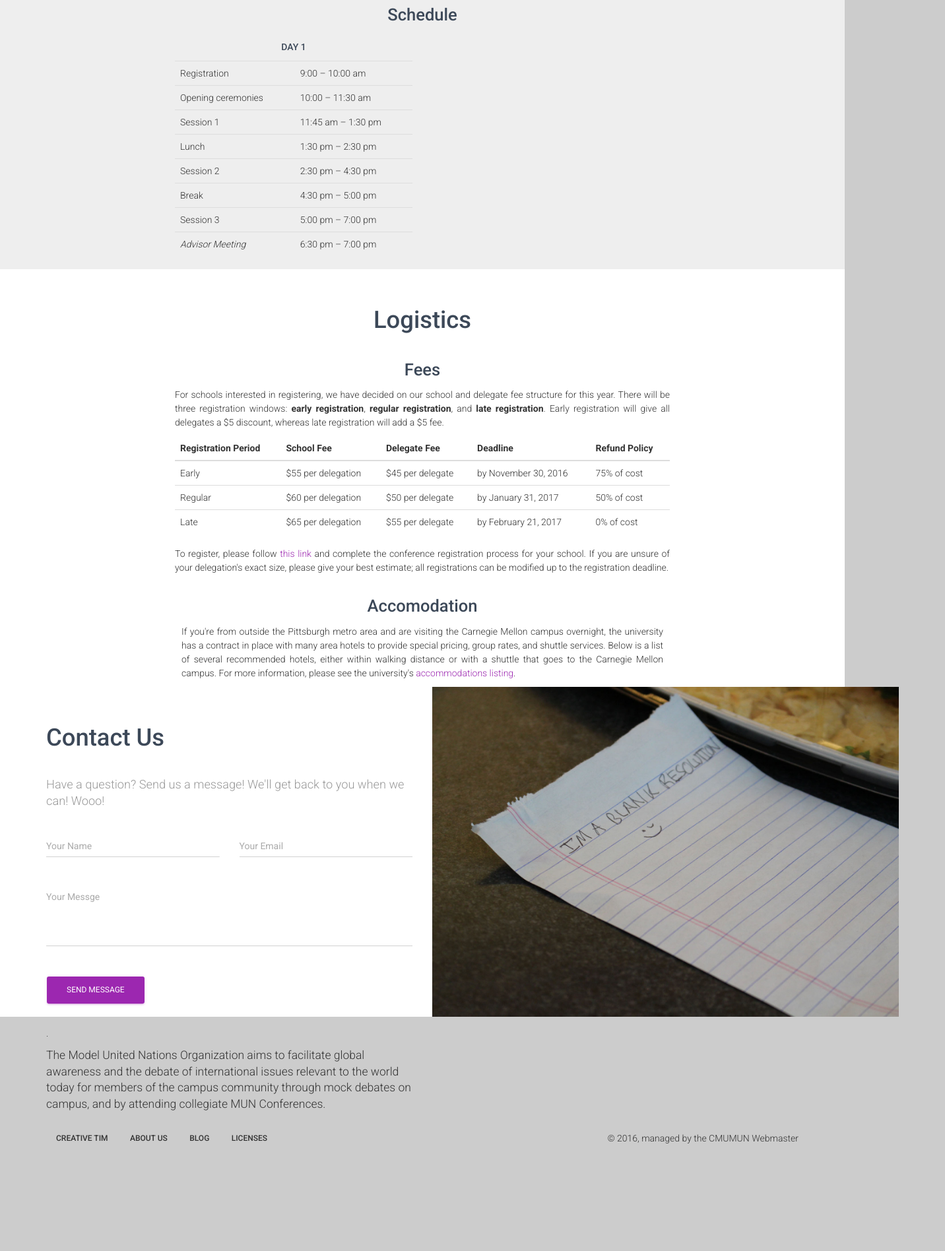
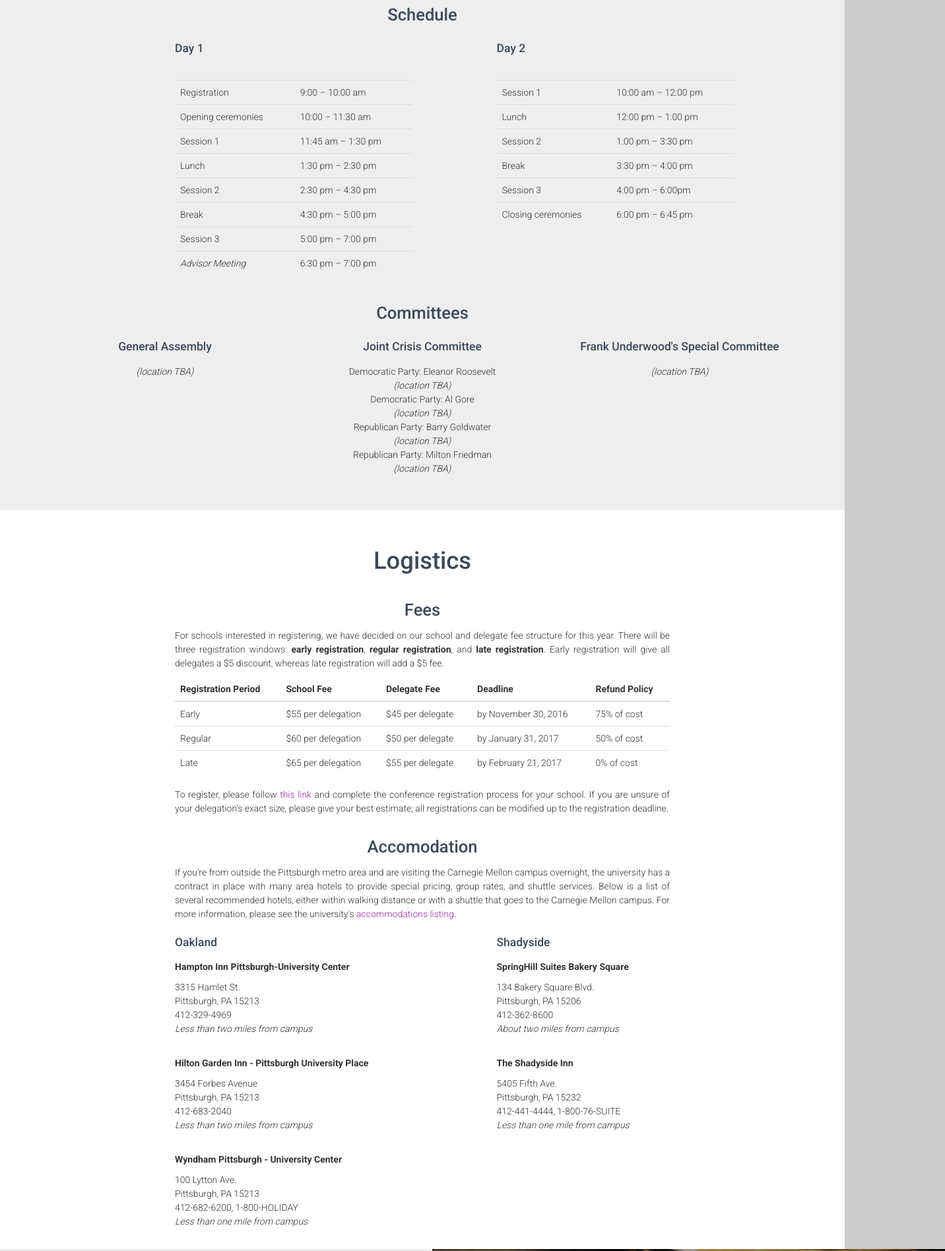
Before and after one commit to sina-sid/CMUMUN-Website, a website: page landing-page.html in a window 1280 px wide. Shown: the part 940-2836 px from the top of the page at 66% size, 1432 px wide, since content can reach past the window. Before the commit the page ends 2706 px from the top, so only its background shows below. Drawn offline with Linux system fonts and the light colour scheme.

Commit message:
Initial content added, styling tbd

```diff
--- a/landing-page.html
+++ b/landing-page.html
@@ -46,7 +46,10 @@
 	        			<a href="#" class="dropdown-toggle" data-toggle="dropdown">Conference <b class="caret"></b></a>
 	        			<ul class="dropdown-menu">
 						  <li><a href="#conference">Commitees</a></li>
+						  <li><a href="#conference-schedule">Background Guides</a></li>
 						  <li><a href="#conference-schedule">Schedule</a></li>
+						  <li class="divider"></li>
+					  	  <li><a href="#">The Team</a></li>
 	        			</ul>
 	        		</li>
 					<li class="dropdown">
@@ -93,51 +96,10 @@
 							<p align="justify">As the next academic year starts up and the conference draws closer, we will be updating our site with more information on topics, resources, registration, and schedules.</p>
 	                    </div>
 	                </div>
-<!-- 	                <h2 class="title">Here is our team</h2>
-
-					<div class="team">
-						<div class="row">
-							<div class="col-md-4">
-			                    <div class="team-player">
-			                        <img src="assets/img/avatar.jpg" alt="Thumbnail Image" class="img-raised img-circle">
-			                        <h4 class="title">Gigi Hadid <br />
-										<small class="text-muted">Model</small>
-									</h4>
-			                        <p class="description">You can write here details about one of your team members. You can give more details about what they do. Feel free to add some <a href="#">links</a> for people to be able to follow them outside the site.</p>
-									<a href="#pablo" class="btn btn-simple btn-just-icon"><i class="fa fa-twitter"></i></a>
-									<a href="#pablo" class="btn btn-simple btn-just-icon"><i class="fa fa-instagram"></i></a>
-									<a href="#pablo" class="btn btn-simple btn-just-icon btn-default"><i class="fa fa-facebook-square"></i></a>
-			                    </div>
-			                </div>
-			                <div class="col-md-4">
-			                    <div class="team-player">
-			                        <img src="assets/img/christian.jpg" alt="Thumbnail Image" class="img-raised img-circle">
-			                        <h4 class="title">Christian Louboutin<br />
-										<small class="text-muted">Designer</small>
-									</h4>
-			                        <p class="description">You can write here details about one of your team members. You can give more details about what they do. Feel free to add some <a href="#">links</a> for people to be able to follow them outside the site.</p>
-									<a href="#pablo" class="btn btn-simple btn-just-icon"><i class="fa fa-twitter"></i></a>
-									<a href="#pablo" class="btn btn-simple btn-just-icon"><i class="fa fa-linkedin"></i></a>
-			                    </div>
-			                </div>
-			                <div class="col-md-4">
-			                    <div class="team-player">
-			                        <img src="assets/img/kendall.jpg" alt="Thumbnail Image" class="img-raised img-circle">
-			                        <h4 class="title">Kendall Jenner<br />
-										<small class="text-muted">Model</small>
-									</h4>
-			                        <p>You can write here details about one of your team members. You can give more details about what they do. Feel free to add some <a href="#">links</a> for people to be able to follow them outside the site.</p>
-									<a href="#pablo" class="btn btn-simple btn-just-icon"><i class="fa fa-google-plus"></i></a>
-									<a href="#pablo" class="btn btn-simple btn-just-icon"><i class="fa fa-youtube-play"></i></a>
-									<a href="#pablo" class="btn btn-simple btn-just-icon btn-default"><i class="fa fa-twitter"></i></a>
-			                    </div>
-			                </div>
-						</div>
-					</div>
- -->
 	            </div>
 	        </div>
 	    </div>
+
 	    <div class="main" style="background-color: #eee;">
 	        <div class="container">
 	            <div class="section landing-section" id="conference">
@@ -147,7 +109,7 @@
 	                        <h3 class="text-center title">Schedule</h3>
 	                    </div>
 	                    <div class="col-md-4 col-md-offset-2">
-	                    	<h6 class= "text-center title">Day 1</h6>
+	                    	<h5 class= "title">Day 1</h6><br>
 	                        <table class="table">
 							    <thead>
 							    </thead>
@@ -187,7 +149,82 @@
 							    </tbody>
 							</table>
 	                    </div>
+	                    <div class="col-md-4 col-md-offset-1">
+	                    	<h5 class= "title">Day 2</h6><br>
+	                        <table class="table">
+							    <thead>
+							    </thead>
+							    <tbody>
+							        <tr>
+							        <tr>
+							            <td>Session 1</td>
+							            <td>10:00 am – 12:00 pm</td>
+							        </tr>
+							        <tr>
+							            <td>Lunch</td>
+							            <td>12:00 pm – 1:00 pm</td>
+							        </tr>
+							        <tr>
+							            <td>Session 2</td>
+							            <td>1:00 pm – 3:30 pm</td>
+							        </tr>
+							        <tr>
+							            <td>Break</td>
+							            <td>3:30 pm – 4:00 pm</td>
+							        </tr>
+							        <tr>
+							            <td>Session 3</td>
+							            <td>4:00 pm – 6:00pm</td>
+							        </tr>
+							        <tr>
+							            <td>Closing ceremonies</td>
+							            <td>6:00 pm – 6:45 pm</td>
+							        </tr>
+							    </tbody>
+							</table>
+	                    </div>
+	                </div>
+	            </div>
+	            <div class="section landing-section" id="conference-committees">
+	                <div class="row">
+	                    <div class="col-md-8 col-md-offset-2">
+	                        <h3 class="text-center title">Committees</h3>
+	                    </div>
+	                </div>
+	                <div class="row">
+                    	<div class="col-md-4">
+                    		<h5 class="text-center title">General Assembly</h5>
+                    		<p align="center"><i>(location TBA)</i></p>
+                    	</div>
+                    	<div class="col-md-4">
+                    		<h5 class="text-center title">Joint Crisis Committee</h5>
+                    		<p align="center">Democratic Party: Eleanor Roosevelt<br><i>(location TBA)</i><br>
+                    		Democratic Party: Al Gore<br><i>(location TBA)</i><br>
+                    		Republican Party: Barry Goldwater<br><i>(location TBA)</i><br>
+                    		Republican Party: Milton Friedman<br><i>(location TBA)</i></p>
+                    	</div>
+                    	<div class="col-md-4">
+                    		<h5 class="text-center title">Frank Underwood's Special Committee</h5>
+                    		<p align="center"><i>(location TBA)</i></p>
+                    	</div>
+                    </div>
+                    <br>
+                    <br>
+<!--
 
+
+
+(location TBA)
+
+(location TBA)
+Republican Party: Milton Friedman
+(location TBA)
+Frank Underwood's Cabinet:
+location TBA
+General Assembly
+location TBA -->
+
+	                    </div>
 	                </div>
 	            </div>
 	        </div>
@@ -240,9 +277,27 @@
 	                </div>
 
 	                <div id="logistics-accomodation">
-	                    <div class="row col-md-8 col-md-offset-2">
-	                        <h3 class= "text-center title">Accomodation</h3>
-	                        <p align="justify">If you're from outside the Pittsburgh metro area and are visiting the Carnegie Mellon campus overnight, the university has a contract in place with many area hotels to provide special pricing, group rates, and shuttle services.  Below is a list of several recommended hotels, either within walking distance or with a shuttle that goes to the Carnegie Mellon campus.  For more information, please see the university's <a href="https://admission.enrollment.cmu.edu/pages/accommodations">accommodations listing</a>.</p>
+	                    <div class="row">
+	                    	<div class="col-md-8 col-md-offset-2">
+		                        <h3 class= "text-center title">Accomodation</h3>
+		                        <p align="justify">If you're from outside the Pittsburgh metro area and are visiting the Carnegie Mellon campus overnight, the university has a contract in place with many area hotels to provide special pricing, group rates, and shuttle services.  Below is a list of several recommended hotels, either within walking distance or with a shuttle that goes to the Carnegie Mellon campus.  For more information, please see the university's <a href="https://admission.enrollment.cmu.edu/pages/accommodations">accommodations listing</a>.</p>
+		                    </div>
+		                    <div class="col-md-4 col-md-offset-2">
+		                    	<h5 class= "title">Oakland</h6>
+		                        <p align="justify"><b>Hampton Inn Pittsburgh-University Center</b></p>
+		                        <p>3315 Hamlet St.<br>Pittsburgh, PA 15213<br>412-329-4969<br><i>Less than two miles from campus</i></p><br>
+		                        <p align="justify"><b>Hilton Garden Inn - Pittsburgh University Place</b></p>
+		                        <p>3454 Forbes Avenue<br>Pittsburgh, PA 15213<br>412-683-2040<br><i>Less than two miles from campus</i></p><br>
+		                        <p align="justify"><b>Wyndham Pittsburgh - University Center</b></p>
+		                        <p>100 Lytton Ave.<br>Pittsburgh, PA 15213<br>412-682-6200, 1-800-HOLIDAY<br><i>Less than one mile from campus</i></p><br>
+		                    </div>
+		                    <div class="col-md-4 col-md-offset-1">
+		                    	<h5 class= "title">Shadyside</h6>
+		                        <p align="justify"><b>SpringHill Suites Bakery Square</b></p>
+		                        <p>134 Bakery Square Blvd.<br>Pittsburgh, PA 15206<br>412-362-8600<br><i>About two miles from campus</i></p><br>
+		                        <p align="justify"><b>The Shadyside Inn</b></p>
+		                        <p>5405 Fifth Ave.<br>Pittsburgh, PA 15232<br>412-441-4444, 1-800-76-SUITE<br><i>Less than one mile from campus</i></p><br>
+		                    </div>
 	                    </div>
 	                </div>
 	            </div>
@@ -252,7 +307,7 @@
 
 
 
-	    <div class="main">
+	    <div class="main" style="background-color: #eee;">
 	        <div class="container">
 	        	<div class="section landing-section" id="contact">
 	                <div class="row">
@@ -289,7 +344,7 @@
 	                            </div>
 	                        </form>
 	                    </div>
-	                    <div class="col-md-6"><img src="assets/img/blank-resolution.jpg" style="height: 500px;"></div>
+	                    <div class="col-md-6"><img src="assets/img/blank-resolution.jpg" style="height: 550px;"></div>
 	                </div>
 
 	            </div>
@@ -304,33 +359,43 @@
 		        		<h5>The Model United Nations Organization aims to facilitate global awareness and the debate of international issues relevant to the world today for members of the campus community through mock debates on campus, and by attending collegiate MUN Conferences.</h5>
 		        	</div>
 		        </div>
+		        <div class="copyright pull-right">
+		                &copy; 2016, managed by the CMUMUN Webmaster
+		        </div>
 	            <nav class="pull-left">
 	                <ul>
 	                    <li>
 	                        <a href="http://www.creative-tim.com">
-	                            Creative Tim
+	                            CMUMUN
 	                        </a>
 	                    </li>
 						<li>
 	                        <a href="http://presentation.creative-tim.com">
-	                           About Us
-	                        </a>
-	                    </li>
-	                    <li>
-	                        <a href="http://blog.creative-tim.com">
-	                           Blog
+	                          C@CMU
 	                        </a>
 	                    </li>
 	                    <li>
 	                        <a href="http://www.creative-tim.com/license">
-	                            Licenses
+	                            SECRETARIAT
+	                        </a>
+	                    </li>
+	                    <li>
+	                        <a href="http://www.creative-tim.com">
+	                            FACEBOOK
+	                        </a>
+	                    </li>
+						<li>
+	                        <a href="http://presentation.creative-tim.com">
+	                          THE BRIDGE
+	                        </a>
+	                    </li>
+	                    <li>
+	                        <a href="http://www.creative-tim.com/license">
+	                            EMAIL
 	                        </a>
 	                    </li>
 	                </ul>
 	            </nav>
-	            <div class="copyright pull-right">
-	                &copy; 2016, managed by the CMUMUN Webmaster
-	            </div>
 	        </div>
 	    </footer>
 
```
